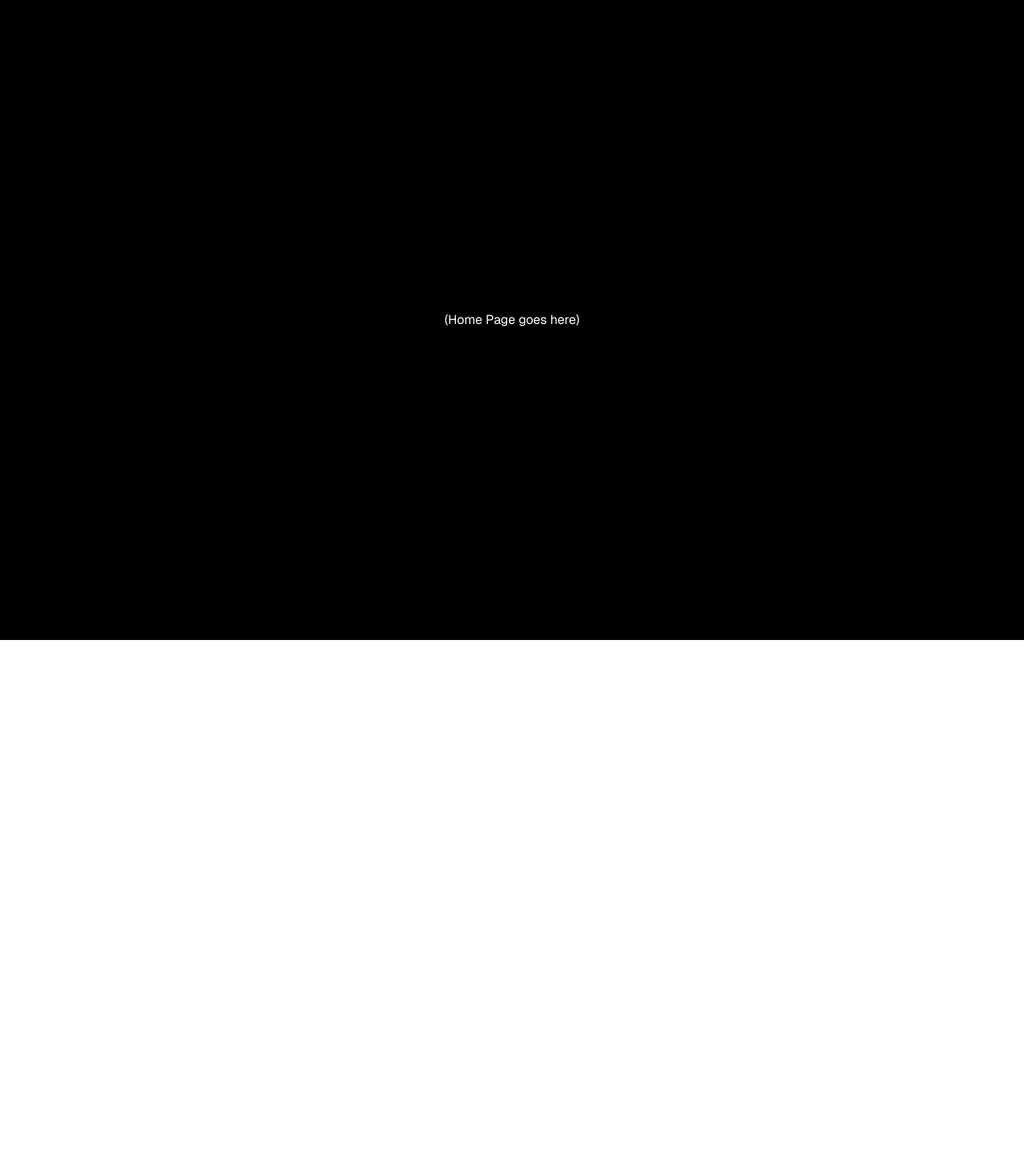
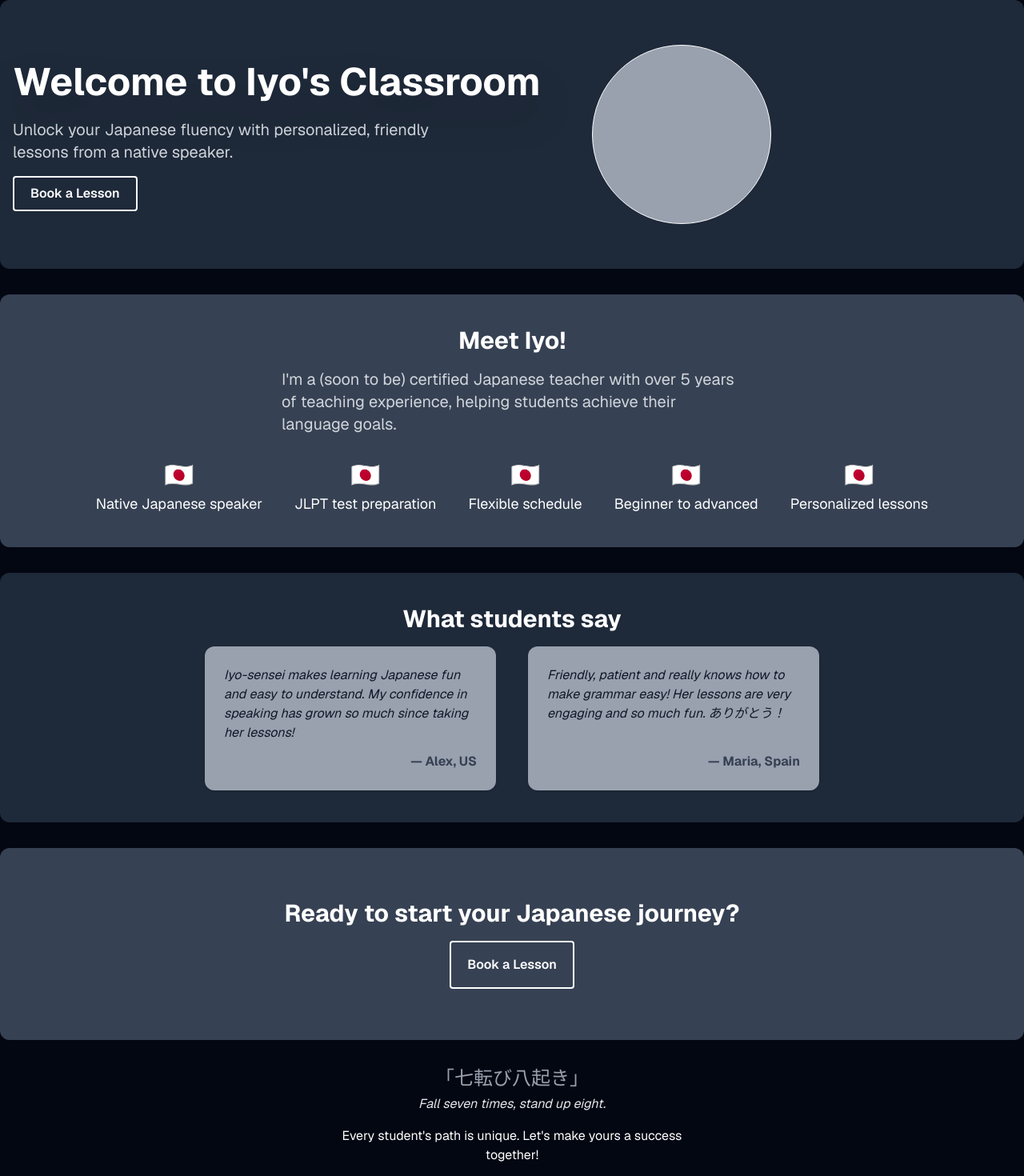
Before and after one commit to nirusu10/iyos-classroom, a Next.js app: page / in a window 1280 px wide. Shown: the top 1470 px of the page at 80% size. Before the commit the page ends 800 px from the top, so only its background shows below. Built offline with nearby package versions, Linux system fonts and the light colour scheme.

Commit message:
add home page

```diff
--- /dev/null
+++ b/src/app/book/page.tsx
@@ -0,0 +1,7 @@
+export default function BookingPage() {
+  return (
+    <main className="flex min-h-screen flex-col items-center justify-center bg-black text-white">
+      (Booking Page goes here)
+    </main>
+  );
+}
--- a/src/app/layout.tsx
+++ b/src/app/layout.tsx
@@ -19,7 +19,9 @@ export default function RootLayout({
 }: Readonly<{ children: React.ReactNode }>) {
   return (
     <html lang="en" className={`${geist.variable}`}>
-      <body>{children}</body>
+      <body className="bg-gray-950 text-white">
+        <div className="container mx-auto">{children}</div>
+      </body>
     </html>
   );
 }
--- /dev/null
+++ b/src/app/materials/page.tsx
@@ -0,0 +1,7 @@
+export default function MaterialsPage() {
+  return (
+    <main className="flex min-h-screen flex-col items-center justify-center bg-black text-white">
+      (Materials Page goes here)
+    </main>
+  );
+}
--- a/src/app/page.tsx
+++ b/src/app/page.tsx
@@ -1,7 +1,96 @@
+import Link from "next/link";
+import FeatureItem from "~/components/FeatureItem";
+import TestimonialCard from "~/components/TestimonialCard";
+
 export default function HomePage() {
   return (
-    <main className="flex min-h-screen flex-col items-center justify-center bg-black text-white">
-      (Home Page goes here)
+    <main>
+      {/* Hero section */}
+      <section
+        id="hero"
+        aria-label="Hero: Introduction to Iyo's Classroom"
+        className="shadowsm:px-10 flex flex-col items-center gap-10 rounded-xl bg-gray-800 px-4 py-10 md:flex-row md:gap-16 md:py-14"
+      >
+        <div className="flex flex-col items-center text-center md:items-start md:text-left">
+          <h1 className="text-3xl leading-tight font-bold drop-shadow-2xl md:text-5xl">
+            Welcome to Iyo&apos;s Classroom
+          </h1>
+          <p className="mt-4 max-w-xl text-lg text-gray-300 md:text-xl">
+            Unlock your Japanese fluency with personalized, friendly lessons
+            from a native speaker.
+          </p>
+          <Link
+            className="mt-4 w-full max-w-md rounded border-2 px-5 py-2 text-base font-semibold hover:bg-gray-600 md:w-fit"
+            href="/book"
+          >
+            Book a Lesson
+          </Link>
+        </div>
+        <div
+          id="hero-image"
+          className="fill h-40 w-40 rounded-full border bg-gray-400 md:h-56 md:w-56"
+        ></div>
+      </section>
+      {/* Introduction section */}
+      <section className="mt-4 rounded-xl bg-gray-700 px-4 py-10 sm:mt-8 sm:px-10">
+        <h2 className="text-center text-2xl font-bold md:text-3xl">
+          Meet Iyo!
+        </h2>
+        <p className="mx-auto mt-4 max-w-xl text-lg text-gray-300 md:text-xl">
+          I&apos;m a (soon to be) certified Japanese teacher with over 5 years
+          of teaching experience, helping students achieve their language goals.
+        </p>
+        <ul className="mt-8 flex flex-wrap justify-center gap-10">
+          <FeatureItem emoji="🇯🇵" text="Native Japanese speaker" />
+          <FeatureItem emoji="🇯🇵" text="JLPT test preparation" />
+          <FeatureItem emoji="🇯🇵" text="Flexible schedule" />
+          <FeatureItem emoji="🇯🇵" text="Beginner to advanced" />
+          <FeatureItem emoji="🇯🇵" text="Personalized lessons" />
+        </ul>
+      </section>
+      {/* Testimonials section */}
+      <section className="mt-4 rounded-xl bg-gray-800 px-4 py-10 sm:mt-8 sm:px-10">
+        <h2 className="text-center text-2xl font-bold md:text-3xl">
+          What students say
+        </h2>
+        <ul className="mx-auto mt-4 grid max-w-3xl grid-cols-1 gap-10 md:grid-cols-2">
+          <li>
+            <TestimonialCard
+              text="Iyo-sensei makes learning Japanese fun and easy to understand. My confidence in speaking has grown so much since taking her lessons!"
+              name="Alex, US"
+            />
+          </li>
+          <li>
+            <TestimonialCard
+              text="Friendly, patient and really knows how to make grammar easy! Her lessons are very engaging and so much fun. ありがとう！"
+              name="Maria, Spain"
+            />
+          </li>
+        </ul>
+      </section>
+      {/* CTA Section */}
+      <section className="mt-4 flex flex-col items-center rounded-xl bg-gray-700 px-4 py-16 sm:mt-8 md:px-8">
+        <h2 className="text-center text-2xl font-bold md:text-3xl">
+          Ready to start your Japanese journey?
+        </h2>
+        <Link
+          className="mt-4 w-full max-w-md rounded border-2 px-5 py-4 text-center text-base font-semibold hover:bg-gray-600 md:w-fit"
+          href="/book"
+        >
+          Book a Lesson
+        </Link>
+      </section>
+      {/* Quote section */}
+      <section className="flex flex-col items-center py-8">
+        <p className="text-2xl font-light text-gray-400">「七転び八起き」</p>
+        <p className="mt-1 text-gray-200 italic">
+          Fall seven times, stand up eight.
+        </p>
+        <p className="mt-4 max-w-md text-center text-base">
+          Every student&apos;s path is unique. Let&apos;s make yours a success
+          together!
+        </p>
+      </section>
     </main>
   );
 }
--- /dev/null
+++ b/src/components/FeatureItem.tsx
@@ -0,0 +1,14 @@
+export default function FeatureItem({
+  emoji,
+  text,
+}: {
+  emoji: string;
+  text: string;
+}) {
+  return (
+    <li className="flex flex-col items-center">
+      <span className="text-3xl">{emoji}</span>
+      <span className="mt-1 text-center text-lg text-nowrap">{text}</span>
+    </li>
+  );
+}
--- /dev/null
+++ b/src/components/TestimonialCard.tsx
@@ -0,0 +1,16 @@
+export default function TestimonialCard({
+  text,
+  name,
+}: {
+  text: string;
+  name: string;
+}) {
+  return (
+    <blockquote className="flex h-full flex-col justify-between rounded-xl bg-gray-400 p-6 shadow">
+      <p className="text-gray-900 italic">{text}</p>
+      <span className="mt-3 block text-right text-sm font-bold text-gray-700 md:text-base">
+        — {name}
+      </span>
+    </blockquote>
+  );
+}
```
